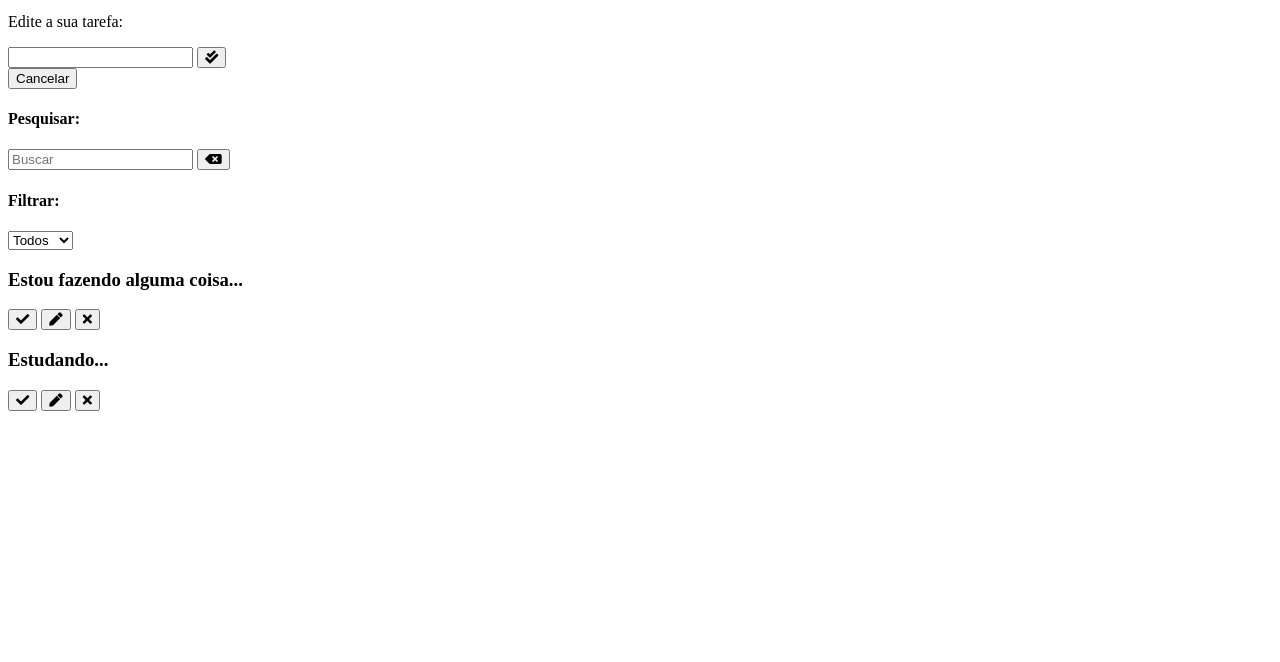
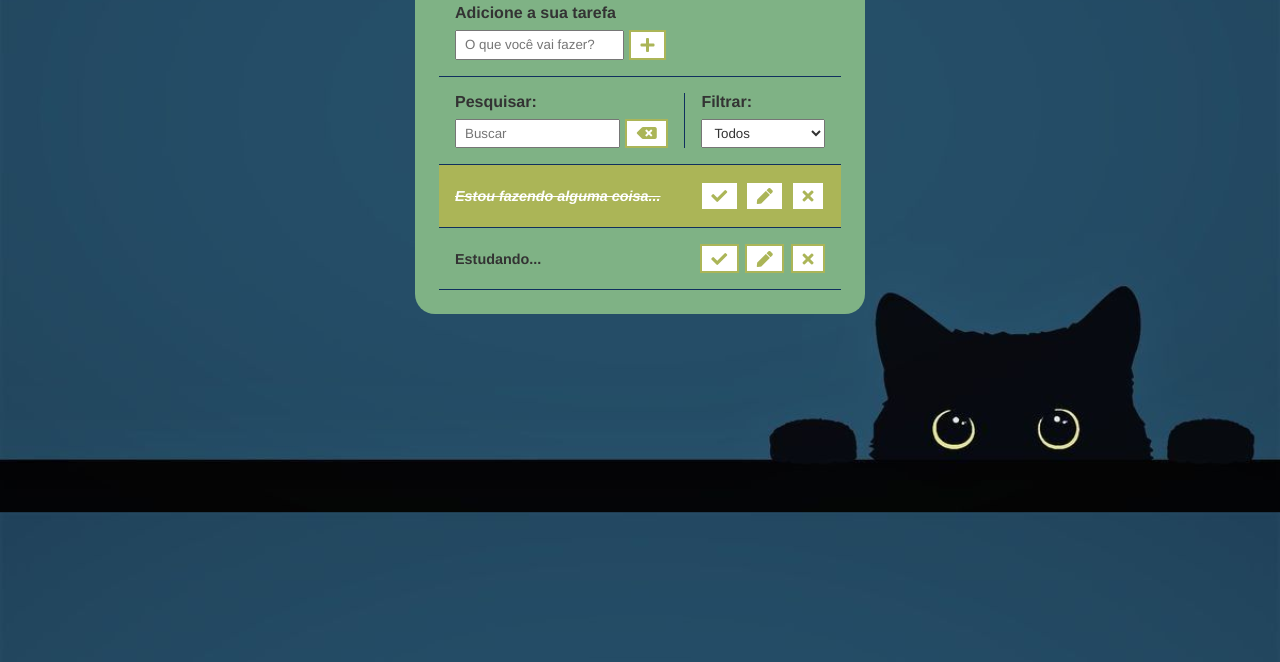
Before and after one commit to jukiaoliveira/todo-list-avancado, a plain HTML site: page index.html in a window 1280 px wide. Shown: the part 138-800 px from the top of the page. Drawn offline with Linux system fonts and the light colour scheme.

Commit message:
add css completo

```diff
--- a/css/styles.css
+++ b/css/styles.css
@@ -0,0 +1,158 @@
+/* Geral */
+* {
+    padding: 0;
+    margin: 0;
+    font-family: Helvetica;
+    color: #333;
+    box-sizing: border-box;
+}
+
+body {
+    background-image: url("../img/bg.jpg");
+    background-position: center;
+    background-size: cover;
+}
+
+button {
+    background-color: #fff;
+    color: #102F5E;
+    border: 2px solid #ABB557;
+    padding: 0.3rem 0.6rem;
+    font-size: 1rem;
+    cursor: pointer;
+    display: flex;
+    justify-content: center;
+    align-items: center;
+    transition: 0.4s;
+}
+
+button:hover {
+    background-color: #ABB557;
+    color: #fff;
+}
+
+button:hover > i {
+    color: #fff;
+}
+
+button i {
+    color: #ABB557;
+    font-weight: bold;
+    pointer-events: none;
+}
+
+input,
+select {
+    padding: 0.25rem 0.5rem;
+}
+
+.hide {
+    display: none;
+}
+
+/* Todo header */
+.todo-container {
+    max-width: 450px;
+    margin: 3rem auto;
+    background-color: #7FB285;
+    padding: 1.5rem;
+    border-radius: 20px;
+}
+
+.todo-container header {
+    text-align: center;
+    padding: 0 1rem 1rem;
+    border-bottom: 1px solid #102F5E;
+}
+
+/* Todo Form */
+#todo-form, #edit-form {
+    padding: 1rem;
+    border-bottom: 1px solid #102F5E;
+}
+
+#todo-form p,
+#edit-form p {
+    margin-bottom: 0.5rem;
+    font-weight: bold;
+}
+
+.form-control {
+    display: flex;
+}
+
+.form-control input {
+    margin-right: 0.3rem;
+}
+
+#cancel-edit-btn {
+    margin-top: 1rem;
+}
+
+/* Todo Toolbar */
+#toolbar {
+    padding: 1rem;
+    border-bottom: 1px solid #102F5E;
+    display: flex;
+}
+
+#toolbar h4 {
+    margin-bottom: 0.5rem;
+}
+
+#search {
+    border-right: 1px solid #102F5E;
+    padding-right: 1rem;
+    margin-right: 1rem;
+    width: 65%;
+    display: flex;
+    flex-direction: column;
+}
+
+#search form {
+    display: flex;
+}
+
+#search input {
+    width: 100%;
+    margin-right: 0.3rem;
+}
+
+#filter {
+    width: 35%;
+    display: flex;
+    flex-direction: column;
+}
+
+#filter select {
+    flex: 1;
+}
+
+/* Todo List */
+.todo {
+    display: flex;
+    justify-content: space-around;
+    align-items: center;
+    padding: 1rem;
+    border-bottom: 1px solid #102F5E;
+    transition: .3s;
+}
+
+.todo h3 {
+    flex: 1;
+    font-size: 0.9rem;
+}
+
+.todo button {
+    margin-left: 0.4rem;
+}
+
+.done {
+    background-color: #ABB557;
+}
+
+.done h3 {
+    color: #fff;
+    text-decoration: line-through;
+    font-style: italic;
+}
--- a/index.html
+++ b/index.html
@@ -34,7 +34,7 @@
                 </button>
             </div>
         </form>
-        <form id="edit-form">
+        <form id="edit-form" class="hide">
             <p>Edite a sua tarefa:</p>
             <div class="form-control">
                 <input type="text" id="edit-input" />
@@ -64,7 +64,7 @@
             </div>
         </div>
         <div id="todo-list">
-            <div class="todo">
+            <div class="todo done">
                 <h3>Estou fazendo alguma coisa...</h3>
                 <button class="finish-todo">
                     <i class=" fas fa-check"></i>
```
Also changed, not shown: img/bg.jpg (added).
